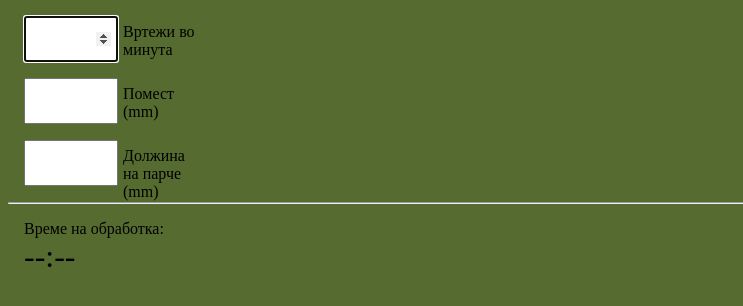
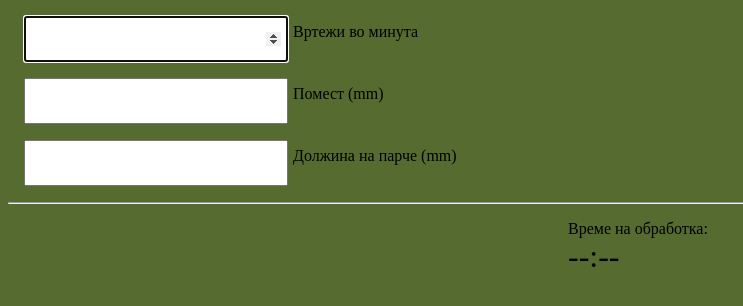
Before and after one commit to vuchkovj/drebung, a plain HTML site: page index.html in a window 1280 px wide. Shown: the whole page, without its empty margins (0-743 px from the left). Drawn offline with Linux system fonts and the light colour scheme.

Commit message:
Update style

```diff
--- a/index.html
+++ b/index.html
@@ -26,14 +26,14 @@
 
     .inputParam * {
       height: 2rem;
-      width: 5rem;
+      width: 250px;
       padding: 5px;
     }
 
     .output {
       margin: 1rem;
       display: flex;
-
+      justify-content: center;
     }
 
     #output {
```
